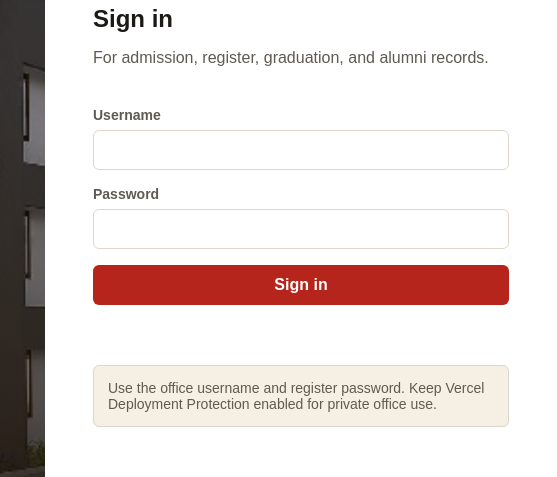
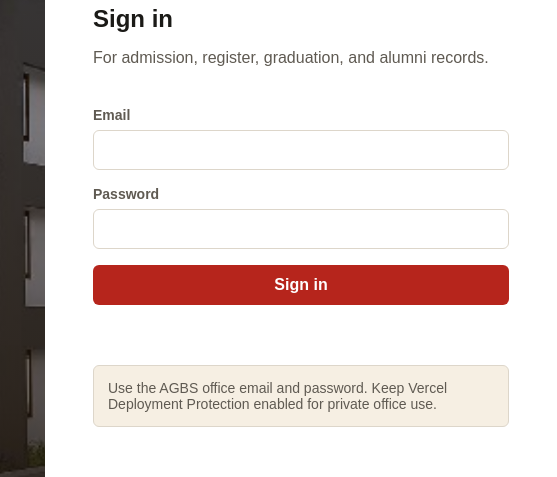
Before and after one commit to Jayasree2020/agbs-office-portal, a website: page index.html in a window 1280 px wide. Shown: the part 195-672 px from the top of the page, 723-1280 px from the left. Drawn offline with Linux system fonts and the light colour scheme.

Commit message:
Update AGBS office login credentials

```diff
--- a/index.html
+++ b/index.html
@@ -25,8 +25,8 @@
         </div>
         <form id="login-form" class="stack">
           <label>
-            Username
-            <input id="username" autocomplete="username" required />
+            Email
+            <input id="username" autocomplete="username" type="email" required />
           </label>
           <label>
             Password
@@ -36,7 +36,7 @@
           <p id="login-error" class="error" role="alert"></p>
         </form>
         <div class="login-note">
-          Use the office username and register password. Keep Vercel Deployment Protection enabled for private office use.
+          Use the AGBS office email and password. Keep Vercel Deployment Protection enabled for private office use.
         </div>
       </section>
     </div>
```
